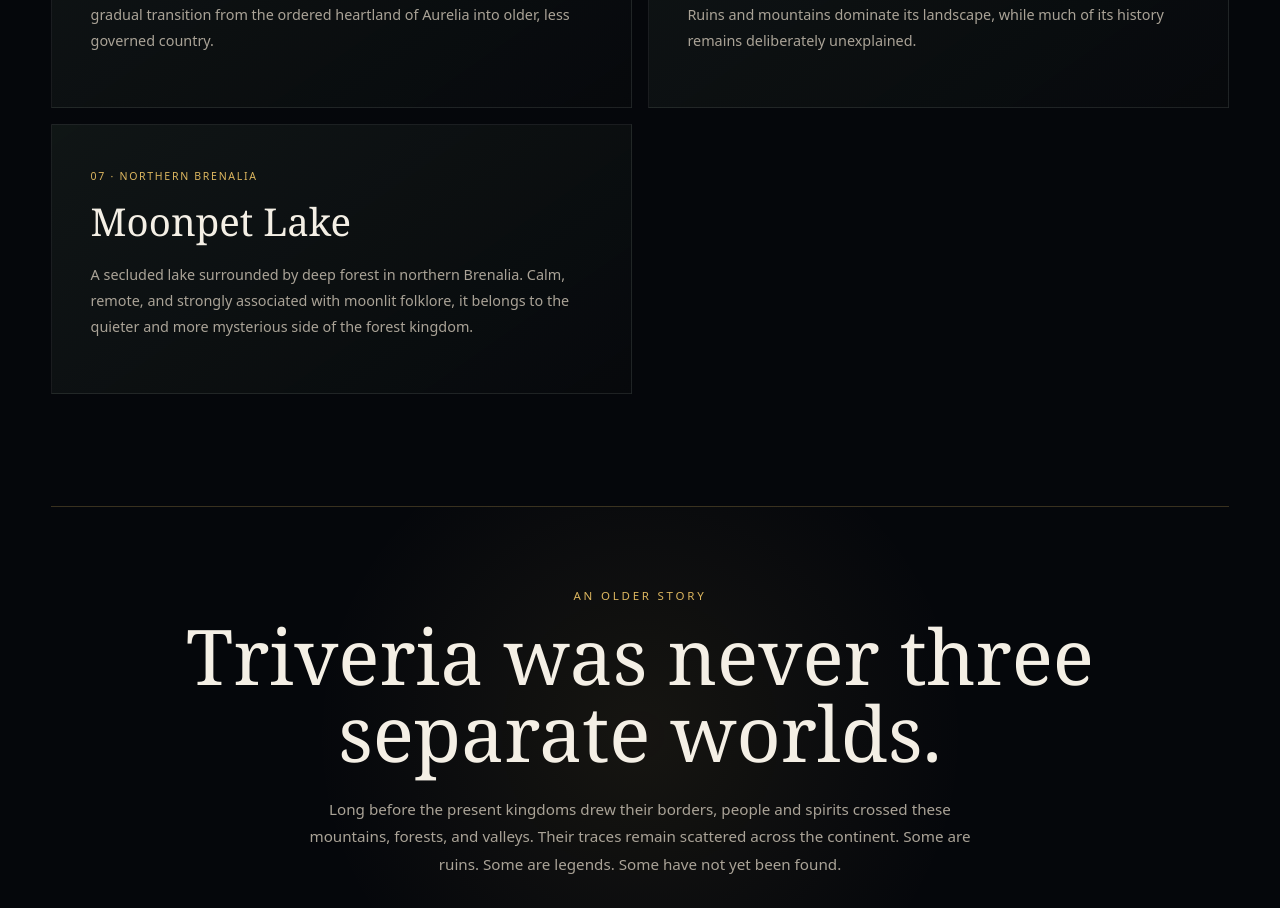
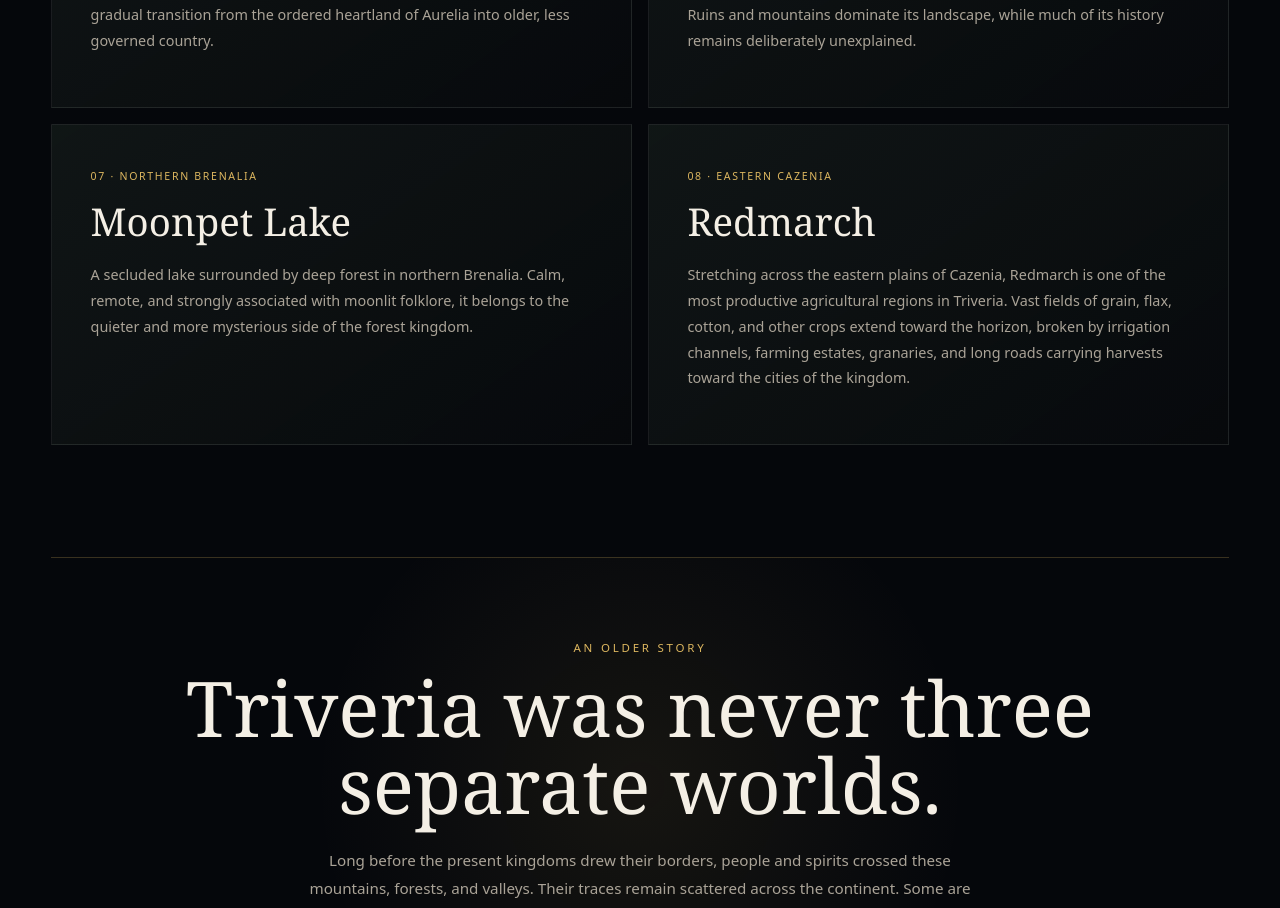
Before and after one commit to JackJackStudio/music-atelier-rowan, a Next.js app: page /triveria in a window 1280 px wide. Shown: the part 4040-4948 px from the top of the page. Built offline with nearby package versions, Linux system fonts and the light colour scheme.

Commit message:
Add Redmarch to Triveria landmarks

```diff
--- a/src/app/triveria/page.tsx
+++ b/src/app/triveria/page.tsx
@@ -79,6 +79,12 @@ const places = [
     region: "Northern Brenalia",
     description:
       "A secluded lake surrounded by deep forest in northern Brenalia. Calm, remote, and strongly associated with moonlit folklore, it belongs to the quieter and more mysterious side of the forest kingdom.",
+  },
+  {
+    name: "Redmarch",
+    region: "Eastern Cazenia",
+    description:
+      "Stretching across the eastern plains of Cazenia, Redmarch is one of the most productive agricultural regions in Triveria. Vast fields of grain, flax, cotton, and other crops extend toward the horizon, broken by irrigation channels, farming estates, granaries, and long roads carrying harvests toward the cities of the kingdom.",
   },
 ];
 
```
